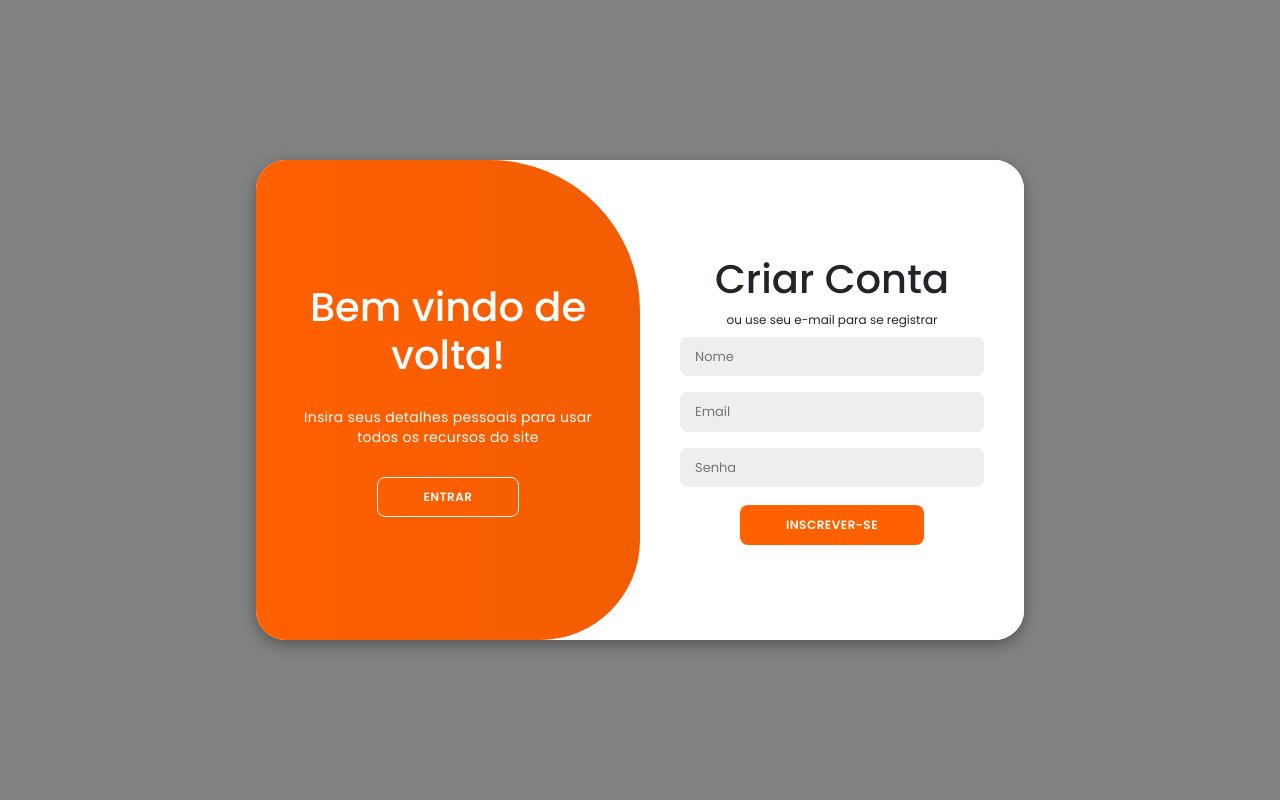
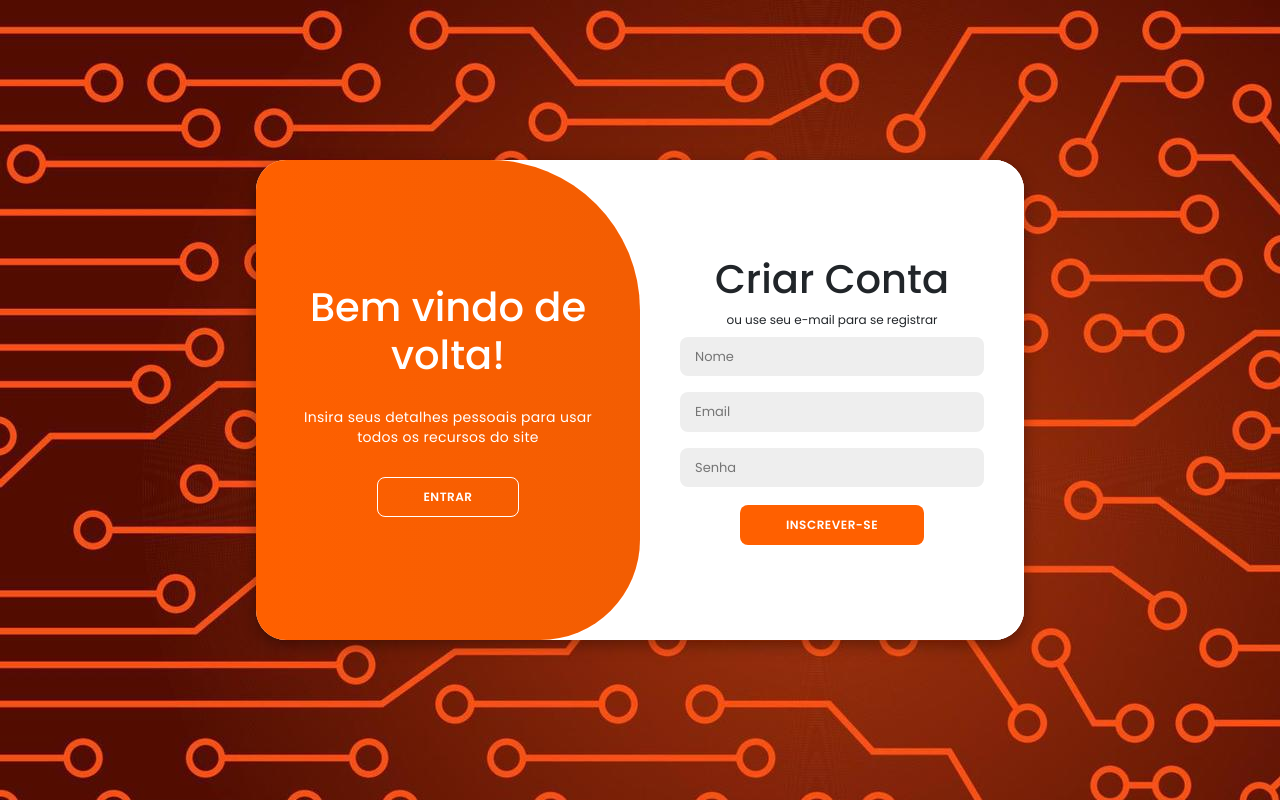
Before and after one commit to EduardoTCaetano/BlitzTech-FrontEnd, an Angular app in the folder BlitzTech/: page /login in a window 1280 px wide. Built offline with nearby package versions, Linux system fonts and the light colour scheme; a web font is replaced by a local one.

Commit message:
Atualizando tela login

```diff
--- a/BlitzTech/src/app/components/login/login.component.css
+++ b/BlitzTech/src/app/components/login/login.component.css
@@ -1,7 +1,8 @@
 @import url("https://fonts.googleapis.com/css2?family=Poppins:ital,wght@0,100;0,200;0,300;0,400;0,500;0,600;0,700;0,800;0,900;1,100;1,200;1,300;1,400;1,500;1,600;1,700;1,800;1,900&display=swap");
 
 .parent {
-  background-color: #828282;
+  background-image: url(/assets/fundologin.jpg);
+  background-repeat: no-repeat;
   display: flex;
   align-items: center;
   justify-content: center;
```
Also changed, not shown: BlitzTech/src/assets/fundologin.jpg (added).
